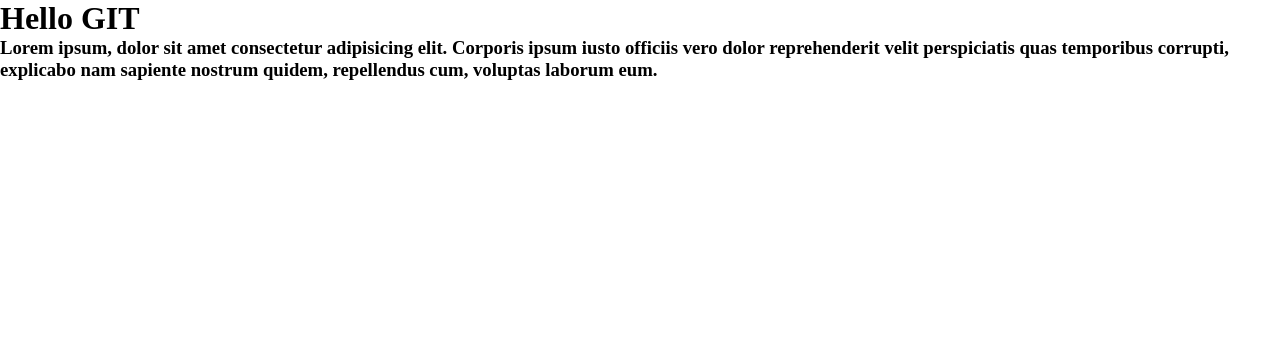
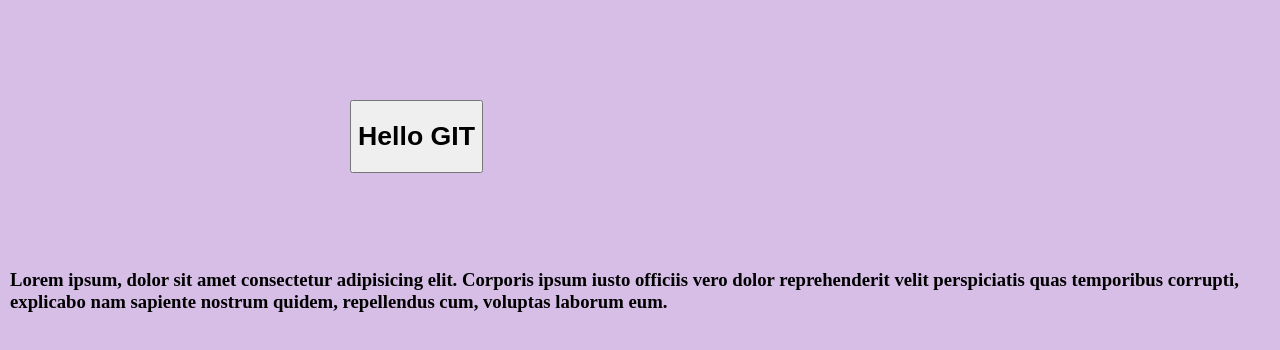
Before and after one commit to AlexAndrushkiv/new-progect-2, a plain HTML site: page index.html in a window 1280 px wide. Drawn offline with Linux system fonts and the light colour scheme.

Commit message:
file index.html added style and id/class

```diff
--- a/index.html
+++ b/index.html
@@ -6,22 +6,40 @@
 	<meta name="viewport" content="width=device-width, initial-scale=1.0">
 	<title>GIT Course</title>
 	<style>
-		* {
-			margin: 0;
-			padding: 0;
+		body {
+			background: rgb(215, 190, 231);
+		}
+
+		div button {
+			position: absolute;
+			top: 100px;
+			left: 350px;
+			text-align: center;
+		}
+
+		.t {
+			position: absolute;
+			top: 250px;
+			left: 10px;
+		}
+
+		.t:hover {
+			color: rgb(228, 245, 81);
 		}
 	</style>
 </head>
 
 <body>
-	<div id="button">
+	<div id="text"">
+		<button id=" button">
 		<h1>Hello GIT</h1>
-		<h3>Lorem ipsum, dolor sit amet consectetur adipisicing elit. Corporis ipsum iusto officiis vero dolor
-			reprehenderit
-			velit perspiciatis quas temporibus corrupti, explicabo nam sapiente nostrum quidem, repellendus cum, voluptas
-			laborum eum.</h3>
+		</button>
 	</div>
-
+	<h3 class="t">Lorem ipsum, dolor sit amet consectetur adipisicing elit. Corporis ipsum iusto officiis vero dolor
+		reprehenderit
+		velit perspiciatis quas temporibus corrupti, explicabo nam sapiente nostrum quidem, repellendus cum, voluptas
+		laborum eum.
+	</h3>
 </body>
 <script src="script.js"></script>
 
--- a/script.js
+++ b/script.js
@@ -1,4 +1,4 @@
-let peremennaya = document.querySelector('#button');
+let peremennaya = document.querySelector('#text');
 peremennaya.onclick = function () {
 	alert('привет GIT !!!');
 }
```
